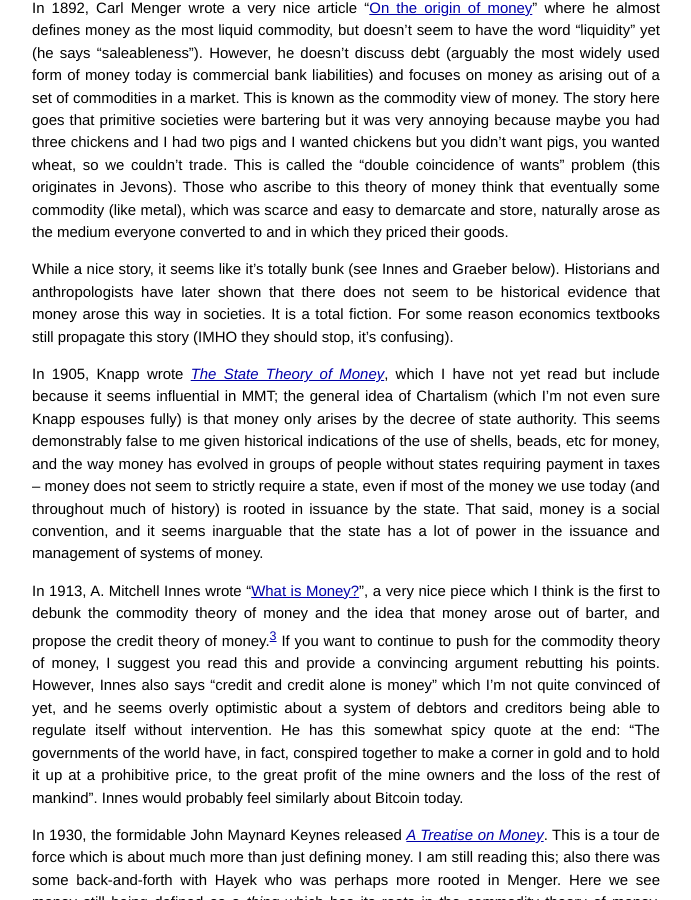
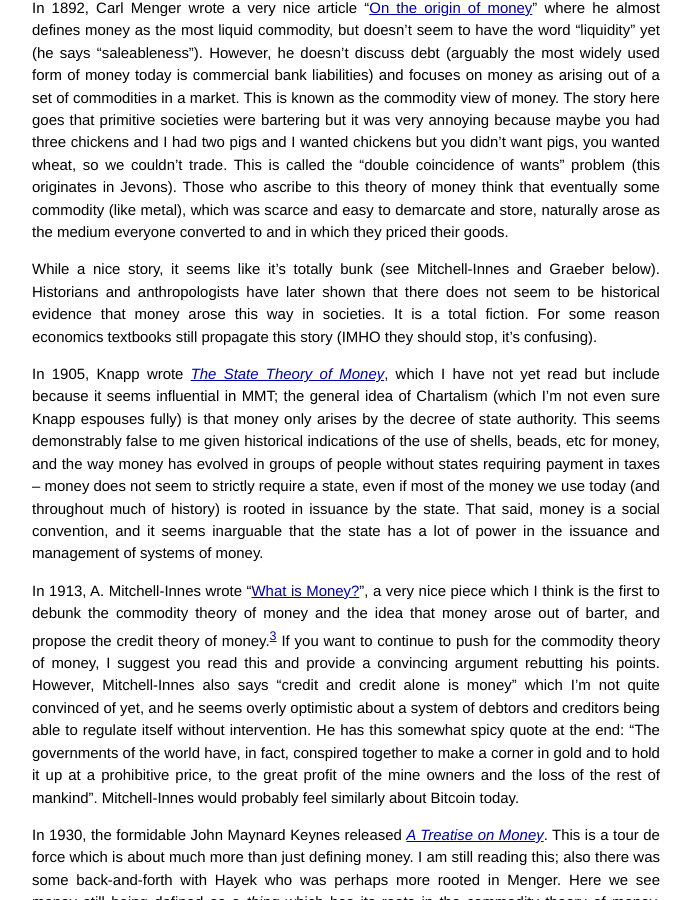
Before and after one commit to narula/narula.github.io, a Jekyll site: the page built from _posts/2025-08-28-readings-on-money.md, in a window 1280 px wide and 900 px high, scrolled down 1318 px. Shown: the whole window, without its empty margins (294-985 px from the left). Built offline with Jekyll 4.4.1, drawn with Linux system fonts in a browser that asks for light colours; comment, search, counter and statistics services are not loaded; some of the changed text lies outside the part shown.

Commit message:
correct Mitchell-Innes

```diff
--- a/_posts/2025-08-28-readings-on-money.md
+++ b/_posts/2025-08-28-readings-on-money.md
@@ -32,11 +32,11 @@
 
 In 1892, Carl Menger wrote a very nice article “[On the origin of money](https://academic.oup.com/ej/article-abstract/2/6/239/5302150)” where he almost defines money as the most liquid commodity, but doesn’t seem to have the word “liquidity” yet (he says “saleableness”). However, he doesn’t discuss debt (arguably the most widely used form of money today is commercial bank liabilities) and focuses on money as arising out of a set of commodities in a market. This is known as the commodity view of money. The story here goes that primitive societies were bartering but it was very annoying because maybe you had three chickens and I had two pigs and I wanted chickens but you didn’t want pigs, you wanted wheat, so we couldn’t trade. This is called the “double coincidence of wants” problem (this originates in Jevons). Those who ascribe to this theory of money think that eventually some commodity (like metal), which was scarce and easy to demarcate and store, naturally arose as the medium everyone converted to and in which they priced their goods.
 
-While a nice story, it seems like it’s totally bunk (see Innes and Graeber below). Historians and anthropologists have later shown that there does not seem to be historical evidence that money arose this way in societies. It is a total fiction. For some reason economics textbooks still propagate this story (IMHO they should stop, it’s confusing).
+While a nice story, it seems like it’s totally bunk (see Mitchell-Innes and Graeber below). Historians and anthropologists have later shown that there does not seem to be historical evidence that money arose this way in societies. It is a total fiction. For some reason economics textbooks still propagate this story (IMHO they should stop, it’s confusing).
 
 In 1905, Knapp wrote *[The State Theory of Money](https://historyofeconomicthought.mcmaster.ca/knapp/StateTheoryMoney.pdf)*, which I have not yet read but include because it seems influential in MMT; the general idea of Chartalism (which I’m not even sure Knapp espouses fully) is that money only arises by the decree of state authority. This seems demonstrably false to me given historical indications of the use of shells, beads, etc for money, and the way money has evolved in groups of people without states requiring payment in taxes -- money does not seem to strictly require a state, even if most of the money we use today (and throughout much of history) is rooted in issuance by the state. That said, money is a social convention, and it seems inarguable that the state has a lot of power in the issuance and management of systems of money.
 
-In 1913, A. Mitchell Innes wrote “[What is Money?](https://cooperative-individualism.org/innes-a-mitchell_what-is-money-1913-may.pdf)”, a very nice piece which I think is the first to debunk the commodity theory of money and the idea that money arose out of barter, and propose the credit theory of money.[^3] If you want to continue to push for the commodity theory of money, I suggest you read this and provide a convincing argument rebutting his points. However, Innes also says “credit and credit alone is money” which I’m not quite convinced of yet, and he seems overly optimistic about a system of debtors and creditors being able to regulate itself without intervention. He has this somewhat spicy quote at the end: “The governments of the world have, in fact, conspired together to make a corner in gold and to hold it up at a prohibitive price, to the great profit of the mine owners and the loss of the rest of mankind”. Innes would probably feel similarly about Bitcoin today.
+In 1913, A. Mitchell-Innes wrote “[What is Money?](https://cooperative-individualism.org/innes-a-mitchell_what-is-money-1913-may.pdf)”, a very nice piece which I think is the first to debunk the commodity theory of money and the idea that money arose out of barter, and propose the credit theory of money.[^3] If you want to continue to push for the commodity theory of money, I suggest you read this and provide a convincing argument rebutting his points. However, Mitchell-Innes also says “credit and credit alone is money” which I’m not quite convinced of yet, and he seems overly optimistic about a system of debtors and creditors being able to regulate itself without intervention. He has this somewhat spicy quote at the end: “The governments of the world have, in fact, conspired together to make a corner in gold and to hold it up at a prohibitive price, to the great profit of the mine owners and the loss of the rest of mankind”. Mitchell-Innes would probably feel similarly about Bitcoin today.
 
 [^3]: He goes so far as to say “no scientific theory has ever been put forward which was more completely lacking in foundation”.
 
@@ -56,9 +56,9 @@
 
 This paper sort of gives me the impression that the study of payments is not necessarily held in the highest esteem in economics; payments are seen as plumbing: necessary but not as interesting, as say, monetary theory. This is unfortunate!
 
-In 2011 David Graeber published *[Debt: The First 5000 Years](https://files.libcom.org/files/__Debt__The_First_5_000_Years.pdf)*, a sweeping account of the history of money and debt. He makes the case that debt and accounting predate cash, coins, and barter (starting with the Sumer in 3500 BC). I mentioned this here because it’s widely known, but so far I think it’s sufficient to read Innes. I’m only about a quarter through it though.
+In 2011 David Graeber published *[Debt: The First 5000 Years](https://files.libcom.org/files/__Debt__The_First_5_000_Years.pdf)*, a sweeping account of the history of money and debt. He makes the case that debt and accounting predate cash, coins, and barter (starting with the Sumer in 3500 BC). I mentioned this here because it’s widely known, but so far I think it’s sufficient to read Mitchell-Innes. I’m only about a quarter through it though.
 
-In 2012, Mehrling proposed a very nice way of looking at current forms of money in his paper “[The Inherent Hierarchy of Money](https://sites.bu.edu/perry/files/2019/04/Mehrling_P_FESeminar_Sp12-02.pdf)”. He frames money as a hierarchy of credit/debt offered by institutions at different levels.  Mehrling doesn’t cite Innes directly but I see this as an extension of that line of thinking. Mehrling’s structure is very elegant and makes a ton of sense to me to describe our current system for money, but I’m not sure it encompasses *all* forms of money. Perhaps with a slight expansion of the framework, relaxing the pyramid to a directed cyclic graph, it could. Something I’m mulling over.
+In 2012, Mehrling proposed a very nice way of looking at current forms of money in his paper “[The Inherent Hierarchy of Money](https://sites.bu.edu/perry/files/2019/04/Mehrling_P_FESeminar_Sp12-02.pdf)”. He frames money as a hierarchy of credit/debt offered by institutions at different levels.  Mehrling doesn’t cite Mitchell-Innes directly but I see this as an extension of that line of thinking. Mehrling’s structure is very elegant and makes a ton of sense to me to describe our current system for money, but I’m not sure it encompasses *all* forms of money. Perhaps with a slight expansion of the framework, relaxing the pyramid to a directed cyclic graph, it could. Something I’m mulling over.
 
 I found Hull and Sattath’s 2023 article “[The properties of contemporary money](https://onlinelibrary.wiley.com/doi/abs/10.1111/joes.12575)” useful to think about properties of money and to find older discussions on the definitions of money. They frequently quote Jevons and use his definitions.
 
```
Also changed, not shown: other parts of _posts/2025-08-28-readings-on-money.md (+2 -2 lines).
